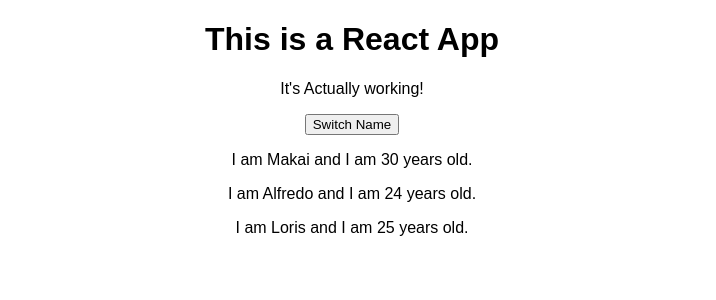
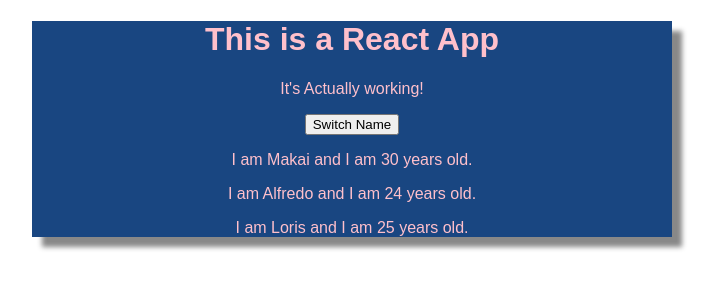
Before and after one commit to SMakaiTakori/react_practice, a React (Create React App) app: page / in a window 1280 px wide. Shown: the top 300 px of the page, without its empty margins (288-1004 px from the left). Built offline with nearby package versions, Linux system fonts and the light colour scheme.

Commit message:
added some styling to app

```diff
--- a/src/App.css
+++ b/src/App.css
@@ -1,3 +1,9 @@
 .App {
+  color: pink;
   text-align: center;
+  background-color: #194681;
+  width: 50%;
+  margin-left: auto;
+  margin-right: auto;
+  box-shadow: 10px 10px 5px #888888;
 }
```
